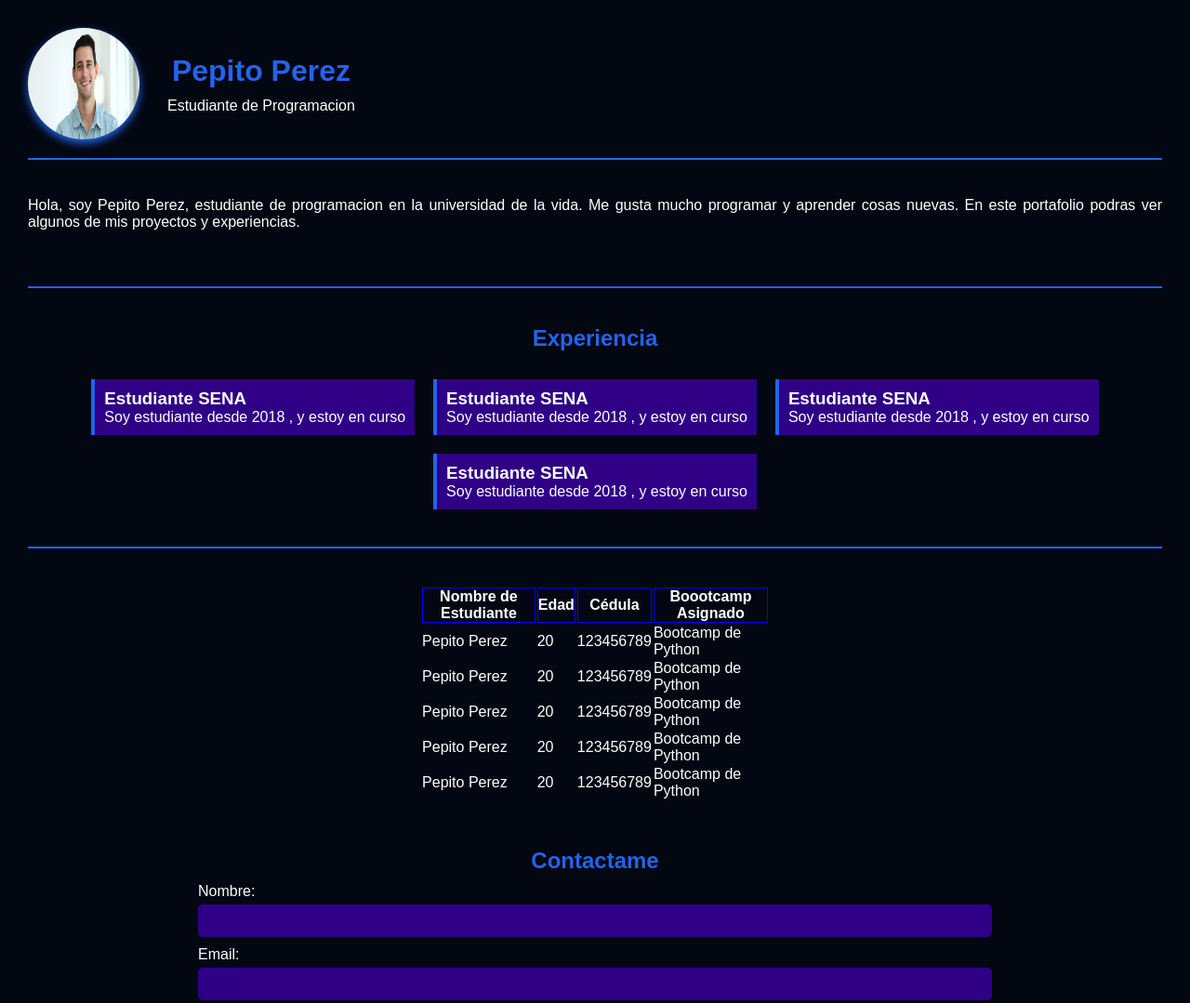
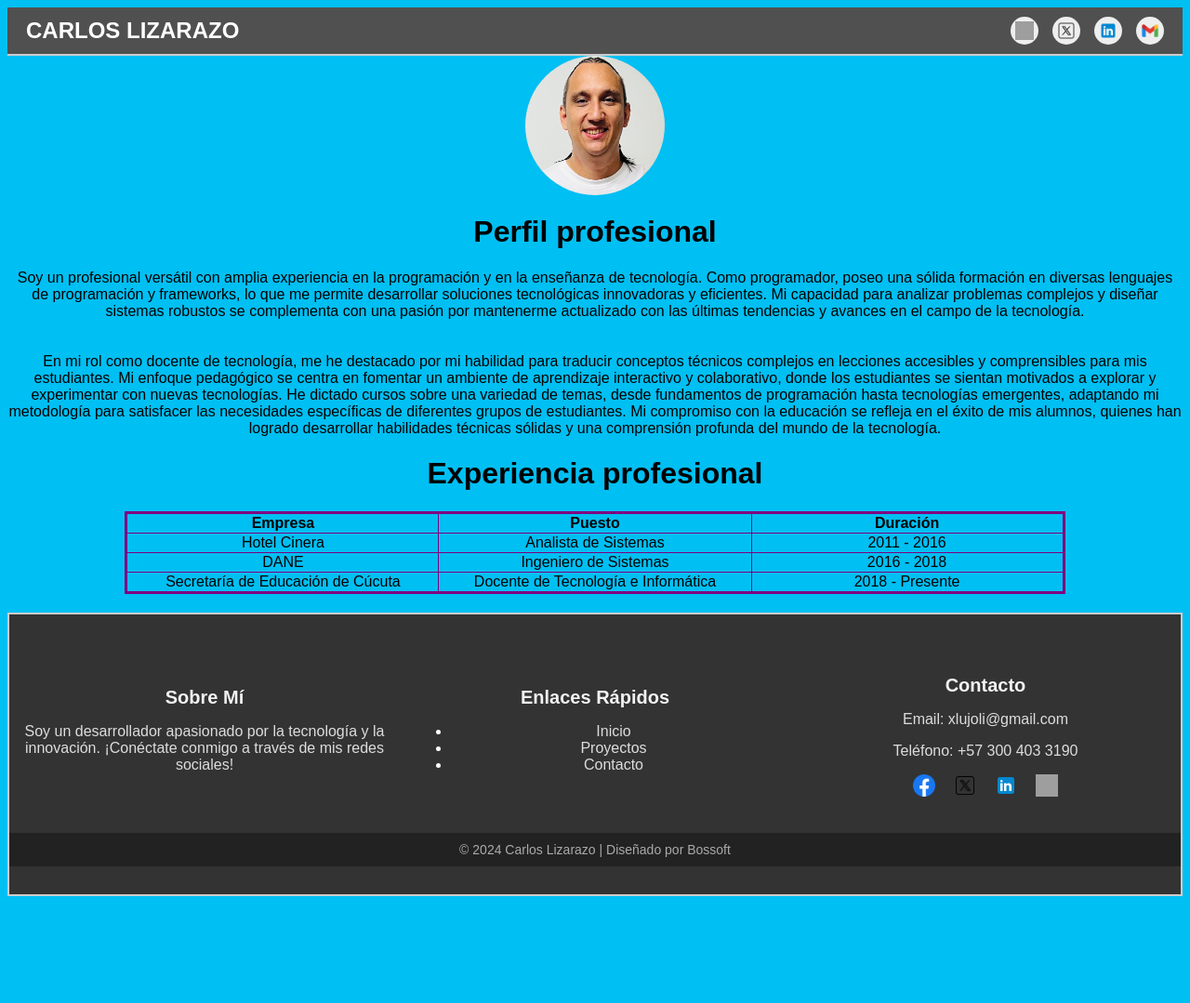
Before and after one commit to xlujoli/portafolie, a plain HTML site: page index.html in a window 1280 px wide. Shown: the top 1079 px of the page at 93% size. After the commit the page ends 972 px from the top, so only its background shows below. Drawn offline with Linux system fonts and the light colour scheme; grey boxes are pictures that could not be loaded.

Commit message:
Add files via upload
Entrega final del portafolio.

```diff
--- a/index.html
+++ b/index.html
@@ -3,113 +3,150 @@
   <head>
     <meta charset="UTF-8" />
     <meta name="viewport" content="width=device-width, initial-scale=1.0" />
-    <title>Portafolio Pepito Perezt</title>
-    <link rel="stylesheet" href="./styles.css" />
+    <title>Mi bio</title>
+    <link rel="stylesheet" href="style.css" />
   </head>
   <body>
-    <header>
-      <div class="container">
-        <div class="personal-data">
+    <header class="header">
+      <div class="name">CARLOS LIZARAZO</div>
+      <div class="social-icons">
+        <a
+          href="https://www.facebook.com/xlujoli"
+          target="_blank"
+          class="social-icon"
+        >
           <img
-            src="./images/Foto_perfil.jpg"
-            alt="Foto de perfil de peepito perez"
-            class="profile-pic"
+            src="https://upload.wikimedia.org/wikipedia/commons/5/51/Facebook_f_logo_%282019%29.svg"
+            alt="Facebook"
           />
-          <div class="info">
-            <h1>Pepito Perez</h1>
-            <p>Estudiante de Programacion</p>
+        </a>
+        <a
+          href="https://www.twitter.com/xlujoli"
+          target="_blank"
+          class="social-icon"
+        >
+          <img src="./images/icons8-twitterx-50.png" alt="Twitter" />
+        </a>
+        <a
+          href="https://www.linkedin.com/in/carlos-enrique-lizarazo-reyes-5915889"
+          target="_blank"
+          class="social-icon"
+        >
+          <img src="./images/icons8-linkedin-48.png" alt="LinkedIn" />
+        </a>
+        <a href="mailto:xlujoli@gmail.com" class="social-icon">
+          <img src="./images/icons8-gmail-nuevo-48.png" alt="Email" />
+        </a>
+      </div>
+    </header>
+
+    <div class="foto_perfil">
+      <img
+        src="./images/Foto_Carlos.jpeg"
+        alt="Foto de Perfil"
+        class="foto_perfil"
+      />
+    </div>
+
+    <div class="acerca_de_mi">
+      <h1>Perfil profesional</h1>
+      <p>
+        Soy un profesional versátil con amplia experiencia en la programación y
+        en la enseñanza de tecnología. Como programador, poseo una sólida
+        formación en diversas lenguajes de programación y frameworks, lo que me
+        permite desarrollar soluciones tecnológicas innovadoras y eficientes. Mi
+        capacidad para analizar problemas complejos y diseñar sistemas robustos
+        se complementa con una pasión por mantenerme actualizado con las últimas
+        tendencias y avances en el campo de la tecnología.
+        <br />
+        <br />
+        <br />
+        En mi rol como docente de tecnología, me he destacado por mi habilidad
+        para traducir conceptos técnicos complejos en lecciones accesibles y
+        comprensibles para mis estudiantes. Mi enfoque pedagógico se centra en
+        fomentar un ambiente de aprendizaje interactivo y colaborativo, donde
+        los estudiantes se sientan motivados a explorar y experimentar con
+        nuevas tecnologías. He dictado cursos sobre una variedad de temas, desde
+        fundamentos de programación hasta tecnologías emergentes, adaptando mi
+        metodología para satisfacer las necesidades específicas de diferentes
+        grupos de estudiantes. Mi compromiso con la educación se refleja en el
+        éxito de mis alumnos, quienes han logrado desarrollar habilidades
+        técnicas sólidas y una comprensión profunda del mundo de la tecnología.
+      </p>
+    </div>
+
+    <div class="experiencia">
+      <h1>Experiencia profesional</h1>
+      <table class="tabla_experiencia">
+        <tr>
+          <th>Empresa</th>
+          <th>Puesto</th>
+          <th>Duración</th>
+        </tr>
+        <tr>
+          <td>Hotel Cinera</td>
+          <td>Analista de Sistemas</td>
+          <td>2011 - 2016</td>
+        </tr>
+        <tr>
+          <td>DANE</td>
+          <td>Ingeniero de Sistemas</td>
+          <td>2016 - 2018</td>
+        </tr>
+        <tr>
+          <td>Secretaría de Educación de Cúcuta</td>
+          <td>Docente de Tecnología e Informática</td>
+          <td>2018 - Presente</td>
+        </tr>
+      </table>
+    </div>
+
+    <footer class="footer">
+      <div class="footer-content">
+        <div class="footer-section about">
+          <h3>Sobre Mí</h3>
+          <p>
+            Soy un desarrollador apasionado por la tecnología y la innovación.
+            ¡Conéctate conmigo a través de mis redes sociales!
+          </p>
+        </div>
+        <div class="footer-section links">
+          <h3>Enlaces Rápidos</h3>
+          <ul>
+            <li><a href="#home">Inicio</a></li>
+            <li><a href="#projects">Proyectos</a></li>
+            <li><a href="#contact">Contacto</a></li>
+          </ul>
+        </div>
+        <div class="footer-section contact">
+          <h3>Contacto</h3>
+          <p>
+            Email:
+            <a href="mailto:tucorreo@example.com">xlujoli@gmail.com</a>
+          </p>
+          <p>Teléfono: +57 300 403 3190</p>
+          <div class="socials">
+            <a href="https://www.facebook.com/xlujoli"
+              ><img src="./images/facebook.png" alt="Facebook"
+            /></a>
+            <a href="https://www.twitter.com/xlujoli"
+              ><img src="./images/icons8-twitterx-50.png" alt="Twitter"
+            /></a>
+            <a
+              href="https://https://www.linkedin.com/in/carlos-enrique-lizarazo-reyes-5915889"
+              ><img src="./images/icons8-linkedin-48.png" alt="LinkedIn"
+            /></a>
+            <a href="https://www.github.com/xlujoli"
+              ><img
+                src="https://upload.wikimedia.org/wikipedia/commons/9/91/Octicons-mark-github.svg"
+                alt="GitHub"
+            /></a>
           </div>
         </div>
-
-        <hr />
-
-        <p class="description">
-          Hola, soy Pepito Perez, estudiante de programacion en la universidad
-          de la vida. Me gusta mucho programar y aprender cosas nuevas. En este
-          portafolio podras ver algunos de mis proyectos y experiencias.
-        </p>
       </div>
-    </header>
-    <hr />
-    <section class="experience">
-      <h2>Experiencia</h2>
-
-      <div class="group">
-        <div class="experience-item">
-          <h3>Estudiante SENA</h3>
-          <p>Soy estudiante desde 2018 , y estoy en curso</p>
-        </div>
-        <div class="experience-item">
-          <h3>Estudiante SENA</h3>
-          <p>Soy estudiante desde 2018 , y estoy en curso</p>
-        </div>
-        <div class="experience-item">
-          <h3>Estudiante SENA</h3>
-          <p>Soy estudiante desde 2018 , y estoy en curso</p>
-        </div>
-        <div class="experience-item">
-          <h3>Estudiante SENA</h3>
-          <p>Soy estudiante desde 2018 , y estoy en curso</p>
-        </div>
+      <div class="footer-bottom">
+        &copy; 2024 Carlos Lizarazo | Diseñado por Bossoft
       </div>
-    </section>
-    <hr />
-
-    <section class="data">
-      <table class="tabla">
-        <tr>
-          <th>Nombre de Estudiante</th>
-          <th>Edad</th>
-          <th>Cédula</th>
-          <th>Boootcamp Asignado</th>
-        </tr>
-        <tr>
-          <td>Pepito Perez</td>
-          <td>20</td>
-          <td>123456789</td>
-          <td>Bootcamp de Python</td>
-        </tr>
-        <tr>
-          <td>Pepito Perez</td>
-          <td>20</td>
-          <td>123456789</td>
-          <td>Bootcamp de Python</td>
-        </tr>
-        <tr>
-          <td>Pepito Perez</td>
-          <td>20</td>
-          <td>123456789</td>
-          <td>Bootcamp de Python</td>
-        </tr>
-        <tr>
-          <td>Pepito Perez</td>
-          <td>20</td>
-          <td>123456789</td>
-          <td>Bootcamp de Python</td>
-        </tr>
-        <tr>
-          <td>Pepito Perez</td>
-          <td>20</td>
-          <td>123456789</td>
-          <td>Bootcamp de Python</td>
-        </tr>
-      </table>
-    </section>
-
-    <section class="contact">
-      <h2>Contactame</h2>
-
-      <form action="">
-        <label for="name">Nombre:</label>
-        <input type="text" id="name" name="names" />
-        <label for="email">Email:</label>
-        <input type="email" id="email" name="email" />
-        <label for="message">Mensaje:</label>
-        <textarea name="message" id="message" cols="30" rows="10"></textarea>
-        <button type="submit">Enviar</button>
-      </form>
-    </section>
-
-    <footer></footer>
+    </footer>
   </body>
 </html>
--- /dev/null
+++ b/style.css
@@ -0,0 +1,129 @@
+body {
+  font-family: Arial, sans-serif;
+  background-color: #00bff3;
+}
+.header {
+  position: sticky;
+  top: 0;
+  z-index: 1000;
+  display: flex;
+  justify-content: space-between;
+  align-items: center;
+  background-color: #505050;
+  padding: 10px 20px;
+  border-bottom: 2px solid #ccc;
+}
+.name {
+  font-size: 24px;
+  font-weight: bold;
+  color: white;
+}
+.social-icons {
+  display: flex;
+  gap: 15px;
+}
+.social-icon {
+  width: 30px;
+  height: 30px;
+  display: flex;
+  justify-content: center;
+  align-items: center;
+  border-radius: 50%;
+  background-color: #eee;
+}
+.social-icon img {
+  width: 20px;
+  height: 20px;
+}
+
+.foto_perfil {
+  display: flex;
+  justify-content: center;
+  margin: 0 auto;
+  margin-top: 0;
+  width: 150px;
+  height: 150px;
+  border-radius: 50%;
+  object-fit: cover;
+}
+
+.acerca_de_mi,
+.experiencia {
+  text-align: center;
+}
+
+.tabla_experiencia {
+  table-layout: fixed;
+  width: 80%;
+  border-collapse: collapse;
+  border: 3px solid purple;
+  margin: 20px auto;
+  text-align: center;
+}
+
+.tabla_experiencia th,
+.tabla_experiencia td {
+  padding: 8 px;
+  border: 1px solid purple;
+}
+
+.footer {
+  background-color: #333;
+  color: #fff;
+  padding: 30px 0;
+  text-align: center;
+  font-family: "Arial", sans-serif;
+  border: 2px solid #ccc;
+}
+.footer-content {
+  display: flex;
+  justify-content: space-around;
+  align-items: center;
+  flex-wrap: wrap;
+}
+.footer-section {
+  flex: 1;
+  padding: 15px;
+  min-width: 250px;
+}
+.footer-section h3 {
+  margin-bottom: 15px;
+  font-size: 20px;
+  color: #f2f2f2;
+}
+.footer-section p,
+.footer-section a {
+  color: #ddd;
+  text-decoration: none;
+}
+.footer-section a:hover {
+  color: #aaa;
+}
+.footer-section .socials {
+  display: flex;
+  justify-content: center;
+  align-items: center;
+  margin-top: 15px;
+}
+.footer-section .socials a {
+  margin: 0 10px;
+  display: inline-block;
+}
+.footer-section .socials a img {
+  width: 24px;
+  height: 24px;
+}
+.footer-bottom {
+  background-color: #222;
+  color: #aaa;
+  padding: 10px 0;
+  margin-top: 20px;
+  font-size: 14px;
+}
+.footer-bottom a {
+  color: #ddd;
+  text-decoration: none;
+}
+.footer-bottom a:hover {
+  color: #fff;
+}
```
Also changed, not shown: images/Foto_Carlos.jpeg (added), images/facebook.png (added), images/icons8-gmail-nuevo-48.png (added), images/icons8-linkedin-48.png (added), images/icons8-twitterx-50.png (added).
